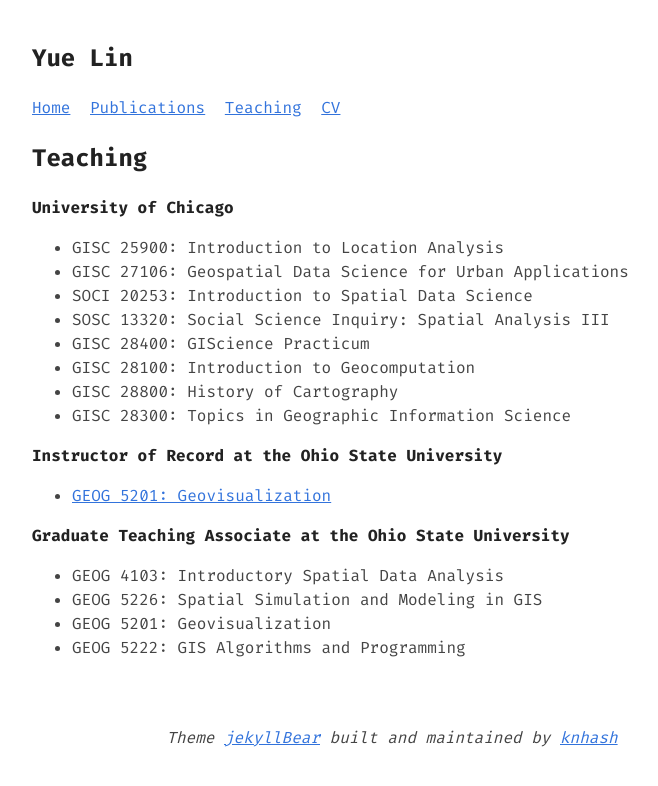
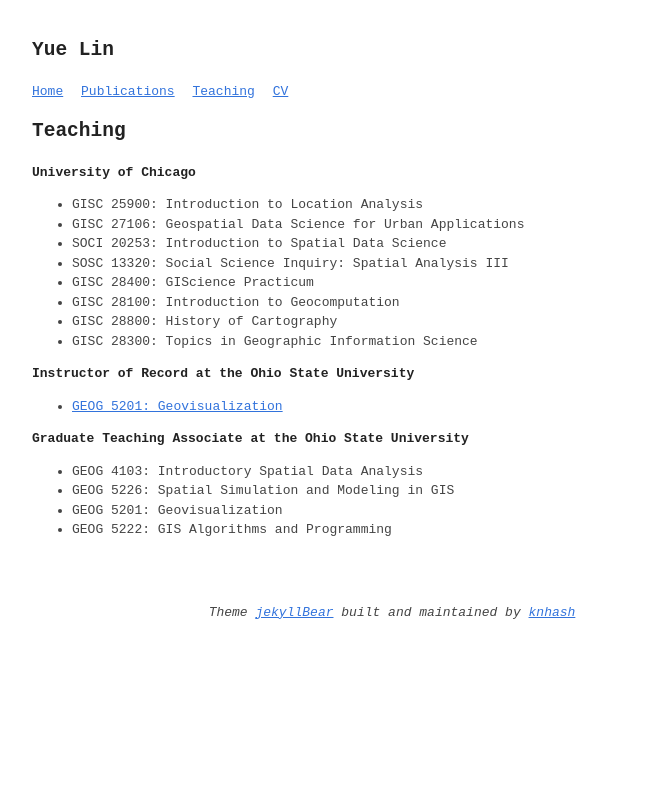
Before and after one commit to linyuehzzz/linyuehzzz.github.io, a Jekyll site: the page built from teaching.md, in a window 1280 px wide. Shown: the top 786 px of the page, without its empty margins (248-906 px from the left). Built offline with Jekyll 4.4.1, drawn with Linux system fonts in a browser that asks for light colours.

Commit message:
Update style.css

```diff
--- a/assets/style.css
+++ b/assets/style.css
@@ -1,7 +1,7 @@
 @import url('https://fonts.googleapis.com/css2?family=Fira+Code:wght@100;200;300;400;500;600;700;800;900&display=swap');
 
 body {
-    font-family: 'Fira Code', monospace;
+    font-family: monospace;
     margin: auto;
     padding: 20px;
     max-width: 720px;
@@ -127,7 +127,7 @@ img {
 }
 
 code {
-    font-family: 'Fira Code', monospace;
+    font-family: monospace;
     padding: 2px;
     background-color: #f2f2f2;
     color: #222;
```
